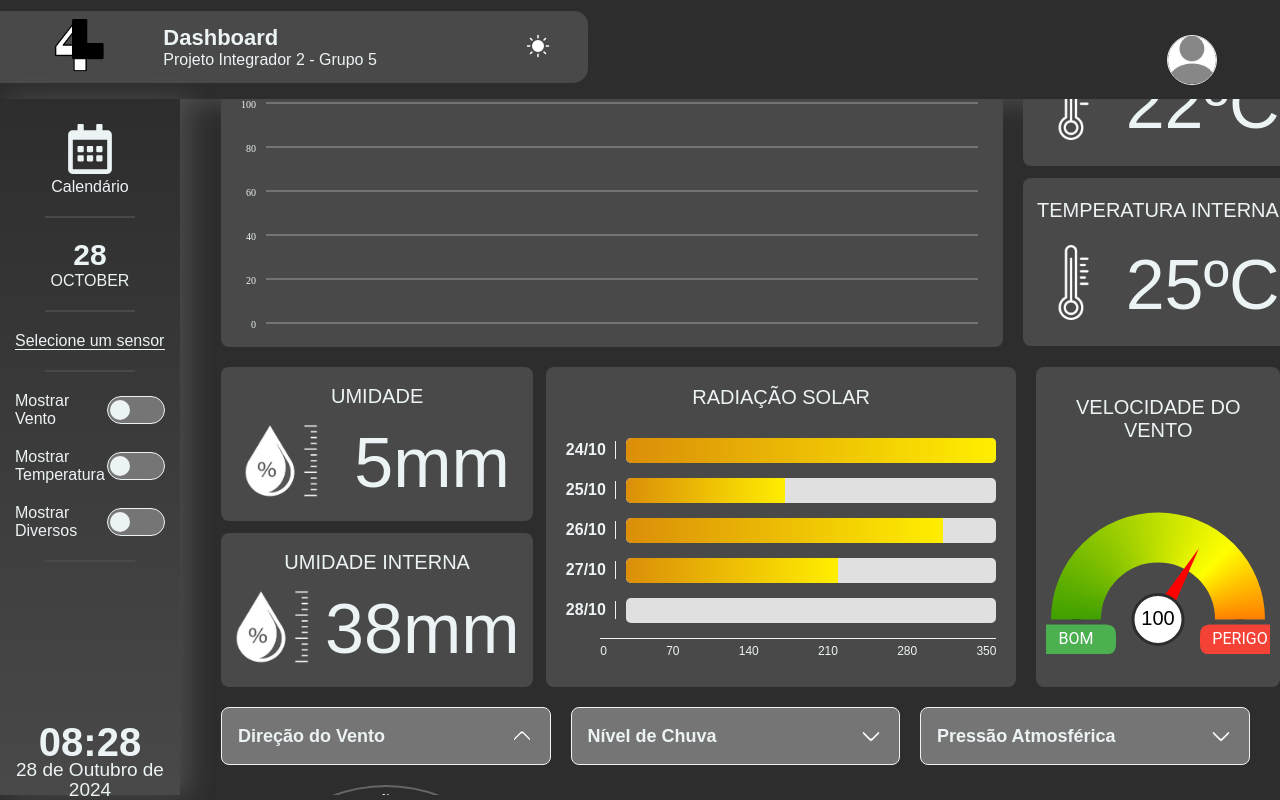
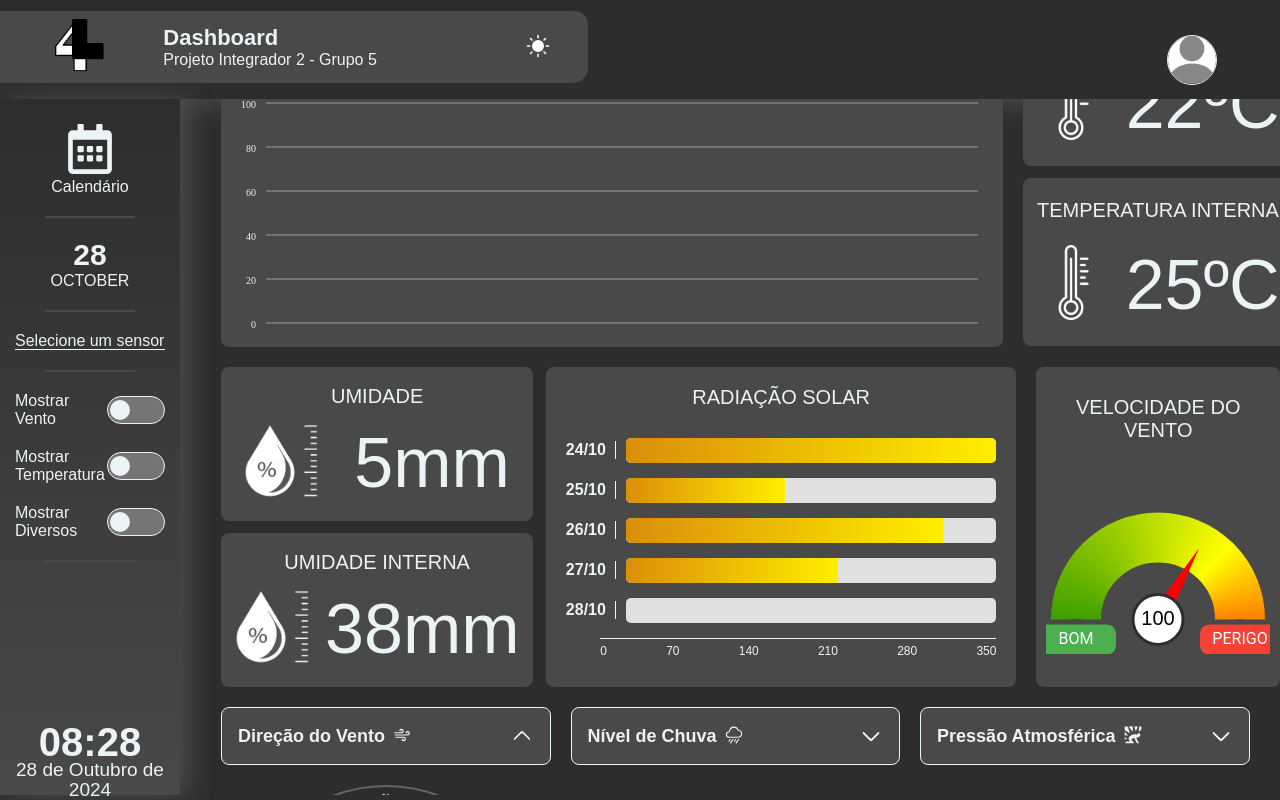
Before and after one commit to LucasSckenal/Unijui-PI4l, a React (Vite) app in the folder FrontEnd/: page /debug in a window 1280 px wide. Both pictures are taken after a click on the button "Direção do Vento". Shown: the part 5-805 px from the top of the page. Built offline with nearby package versions, Linux system fonts and the light colour scheme; a web font is replaced by a local one.

Commit message:
Add: icons for drop down btn

```diff
--- a/FrontEnd/src/Components/Buttons/DropDownBtn/dropDownBtn.jsx
+++ b/FrontEnd/src/Components/Buttons/DropDownBtn/dropDownBtn.jsx
@@ -8,14 +8,14 @@ const DropdownBtn = ({
   title,
   divisor,
   footer,
+  icon: Icon,
   iconType,
   width,
   height,
 }) => {
   const [show, setShow] = useState(false);
   const [image, setImage] = useState();
-  const contentRef = useRef(null); // Referência para o conteúdo
-
+  const contentRef = useRef(null);
   useEffect(() => {
     if (iconType === "Plus") {
       setImage(Plus);
@@ -25,7 +25,7 @@ const DropdownBtn = ({
   }, []);
 
   function handleClick() {
-    setShow((prev) => !prev); // Alterna o estado de show
+    setShow((prev) => !prev);
     if (iconType === "Plus") {
       setImage((prev) => (prev === Plus ? Minus : Plus));
     } else {
@@ -33,7 +33,6 @@ const DropdownBtn = ({
     }
 
     if (!show && contentRef.current) {
-      // Rola a tela para o conteúdo se estiver sendo aberto
       contentRef.current.scrollIntoView({ behavior: "smooth" });
     }
   }
@@ -45,19 +44,16 @@ const DropdownBtn = ({
       style={{ width: `${width}`, height: `${height}` }}
     >
       <button onClick={handleClick} className={styles.button}>
-        <span className={contentFooter ? styles.textFooter : ""}>{title}</span>
+        <span className={contentFooter ? styles.textFooter : ""}>
+          {title} {Icon && <Icon />}{" "}
+        </span>
         <img src={image} alt="Dropdown Button" />
       </button>
       <div
-
         className={`${styles.content} ${show ? styles.show : styles.hide}`}
         style={{ paddingTop: "20px" }}
       >
-        <div
-          ref={contentRef} // Adiciona a referência aqui
-        >
-          {children}
-        </div>
+        <div ref={contentRef}>{children}</div>
       </div>
     </div>
   );
--- a/FrontEnd/src/Components/Buttons/DropDownBtn/styles.module.scss
+++ b/FrontEnd/src/Components/Buttons/DropDownBtn/styles.module.scss
@@ -14,10 +14,12 @@
     border: 1px solid var(--TextGeneral);
 
     span {
+      display: flex;
       color: var(--TextGeneralAlt);
       font-size: clamp(14px, 2.65vw, 18px);
       font-weight: 600;
       line-height: clamp(16px, 3.43vw, 20px);
+      gap: 8px
     }
 
     img {
@@ -28,24 +30,28 @@
 
   .content {
     display: block;
-      overflow: hidden; // Garante que o conteúdo oculto não seja exibido
-      max-height: 0; // Inicialmente escondido
-      opacity: 0; // Inicialmente escondido
-      transition: max-height 0.5s ease, opacity 0.5s ease; // Adiciona a transição
+    overflow: hidden;
+    max-height: 0;
+    opacity: 0;
+    transition: max-height 0.5s ease, opacity 0.5s ease;
     padding-bottom: 10px;
 
     &.show {
-        max-height: 500px; // Define um valor máximo para quando for exibido (ajuste conforme necessário)
-        opacity: 1; // Torna visível
+      max-height: 500px;
+      opacity: 1;
     }
 
     &.hide {
-        max-height: 0; // Esconde o conteúdo
-        opacity: 0; // Torna invisível
+      max-height: 0;
+      opacity: 0;
     }
   }
 
   .contentFooter {
     padding-top: 150px;
+    display: flex;
+    align-items: center;
+
+
   }
 }
--- a/FrontEnd/src/Components/GraphicContainer/GraphicContainer.jsx
+++ b/FrontEnd/src/Components/GraphicContainer/GraphicContainer.jsx
@@ -16,6 +16,9 @@ import humidLight from "../../assets/rainIconDark.png";
 import HumidityModal from "../Modals/HumidityModal/HumidityModal.jsx";
 import Barometer from "./Graphs/BarometerGraph/BarometerGraph.jsx";
 import VerticalBarGraph from "./Graphs/VerticalBarGraph/VerticalBarGraph.jsx";
+import { PiWindDuotone } from "react-icons/pi";
+import { IoRainyOutline } from "react-icons/io5";
+import { GiOppression } from "react-icons/gi";
 
 const GraphicContainer = ({
   visibleLines,
@@ -116,8 +119,8 @@ const GraphicContainer = ({
           35, 30, 25, 20, 15, 10, 5,
         ],
       ],
-      gradientStartColor: "rgba(58, 33, 222, 1)", // Cor de início do gradiente
-      gradientEndColor: "rgba(66, 24, 163, 1)", // Cor de fim do gradiente
+      gradientStartColor: "rgba(58, 33, 222, 1)",
+      gradientEndColor: "rgba(66, 24, 163, 1)",
       rgba: ["rgba(74, 33, 222, 0.8)"],
       xLabels: generateHourlyLabels(),
     },
@@ -130,8 +133,8 @@ const GraphicContainer = ({
           32, 33, 34, 35, 36, 37, 38,
         ],
       ],
-      gradientStartColor: "rgba(58, 33, 222, 1)", // Cor de início do gradiente
-      gradientEndColor: "rgba(66, 24, 163, 1)", // Cor de fim do gradiente
+      gradientStartColor: "rgba(58, 33, 222, 1)",
+      gradientEndColor: "rgba(66, 24, 163, 1)",
       rgba: ["rgba(74, 33, 222, 0.8)"],
       xLabels: generateHourlyLabels(),
     },
@@ -145,8 +148,8 @@ const GraphicContainer = ({
         10, 15, 25, 35, 45, 50, 60, 70, 80, 90, 85, 75, 65, 55, 50, 45, 40, 35,
         30, 25, 20, 15, 10, 5,
       ],
-      gradientStartColor: "rgba(0, 123, 255, 1)", // Cor de início do gradiente
-      gradientEndColor: "rgba(0, 213, 255, 1)", // Cor de fim do gradiente
+      gradientStartColor: "rgba(0, 123, 255, 1)",
+      gradientEndColor: "rgba(0, 213, 255, 1)",
       xLabels: generateHourlyLabels(),
     },
   ];
@@ -327,11 +330,19 @@ const GraphicContainer = ({
         )}
       </div>
       <div className={styles.dropDownBtnsBot}>
-        <DropdownBtn title="Direção do Vento" width={"31.12%"}>
+        <DropdownBtn
+          title="Direção do Vento"
+          icon={PiWindDuotone}
+          width={"31.12%"}
+        >
           <WindRose direction={0} size={300} />{" "}
         </DropdownBtn>
 
-        <DropdownBtn title="Nível de Chuva" width={"31.12%"}>
+        <DropdownBtn
+          title="Nível de Chuva"
+          icon={IoRainyOutline}
+          width={"31.12%"}
+        >
           <VerticalBarGraph
             bars={rainData[0].data}
             xLabels={rainData[0].xLabels}
@@ -345,7 +356,11 @@ const GraphicContainer = ({
             gradientId={rainData[0].id}
           />
         </DropdownBtn>
-        <DropdownBtn title="Pressão Atmosférica" width={"31.12%"}>
+        <DropdownBtn
+          title="Pressão Atmosférica"
+          icon={GiOppression}
+          width={"31.12%"}
+        >
           <Barometer value={80} />
         </DropdownBtn>
       </div>
--- a/FrontEnd/src/global.scss
+++ b/FrontEnd/src/global.scss
@@ -63,7 +63,7 @@
   --Aside: #494949;
   --InputCheckBox: #757575;
   --GraphsContainer: #494949;
-  --DropButton: #757575;
+  --DropButton: #494949;
   --Modal: #2D2D2D;
   --ModalBtn: #494949;
   --ModalBtnAlt: #ECF3F4;
```
Lines whose indentation alone changed are shown as unchanged.
